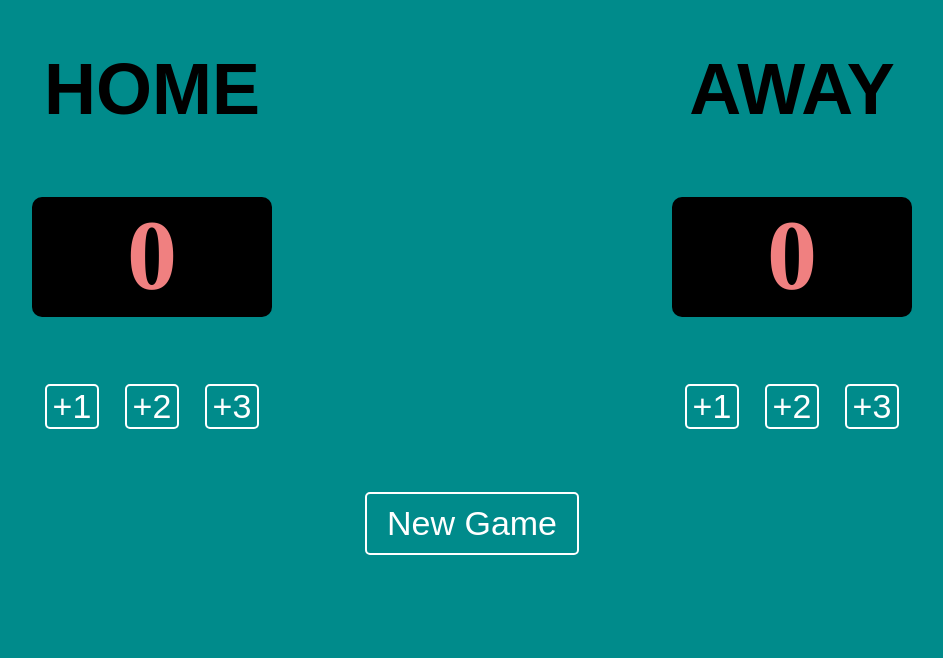
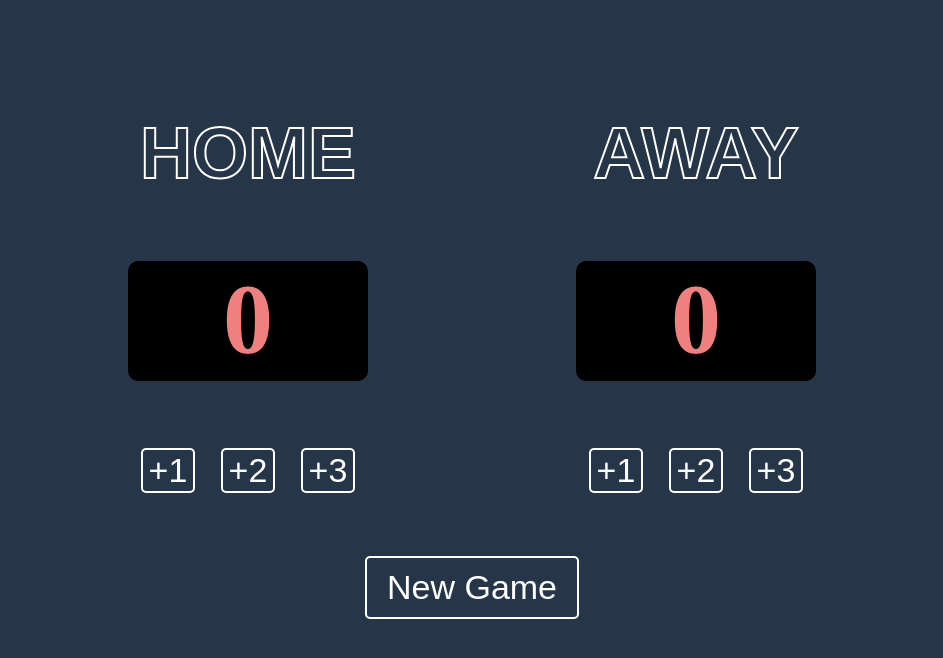
Before and after one commit to joshwant/ScoreCounterWeb, a plain HTML site: page index.html in a window 1280 px wide. Shown: the whole page, without its empty margins (168-1111 px from the left). Drawn offline with Linux system fonts and the light colour scheme.

Commit message:
Improved Design in CSS

```diff
--- a/index.css
+++ b/index.css
@@ -1,6 +1,6 @@
 body {
-    margin: 0;
-    background-color: darkcyan;
+    margin: 5% 15%;
+    background-color: #273549;
 }
 
 .container {
@@ -13,6 +13,8 @@ body {
     font-size: 72px;
     font-family: sans-serif;
     font-weight: 600;
+    color: #273549;
+    -webkit-text-stroke: 2px white;
 }
 
 .score {
```
